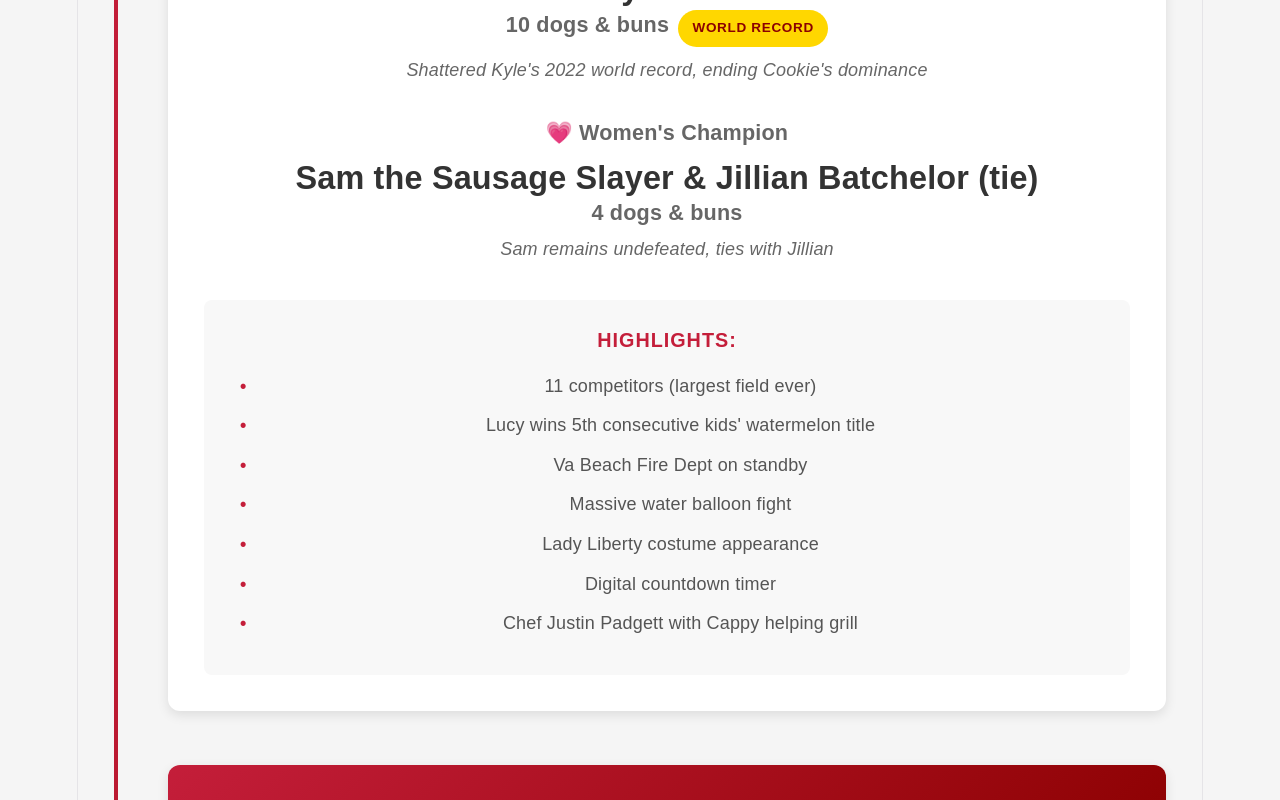
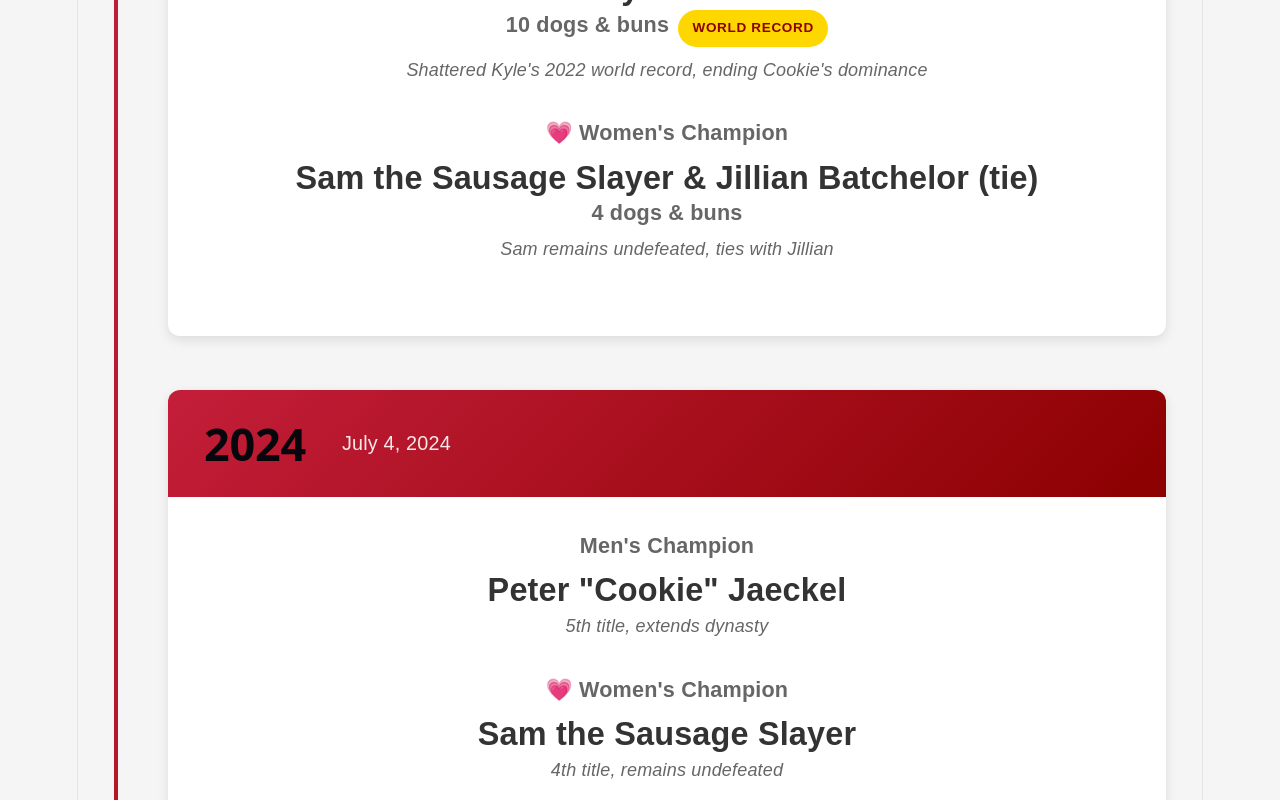
Before and after one commit to swimnerdtim/nathans-nathans, a React (Vite) app: page /nathans-nathans/history in a window 1280 px wide. Shown: the part 1107-1907 px from the top of the page. Built offline with nearby package versions, Linux system fonts and the light colour scheme.

Commit message:
Remove highlights section from History timeline

```diff
--- a/src/pages/History.jsx
+++ b/src/pages/History.jsx
@@ -66,17 +66,7 @@ function History() {
                 </div>
               )}
 
-              {/* Highlights */}
-              {year.highlights && year.highlights.length > 0 && (
-                <div className="highlights-section">
-                  <h5>Highlights:</h5>
-                  <ul>
-                    {year.highlights.map((highlight, idx) => (
-                      <li key={idx}>{highlight}</li>
-                    ))}
-                  </ul>
-                </div>
-              )}
+
             </div>
           </div>
         ))}
```
